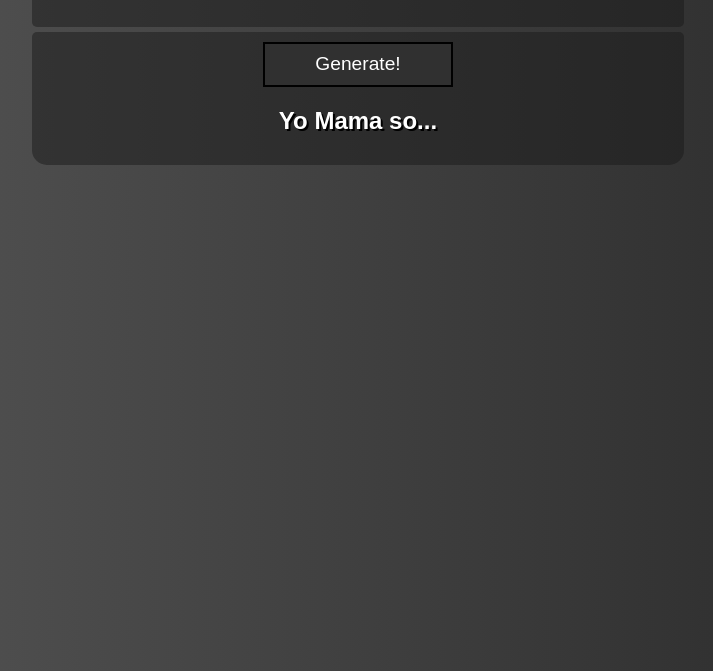
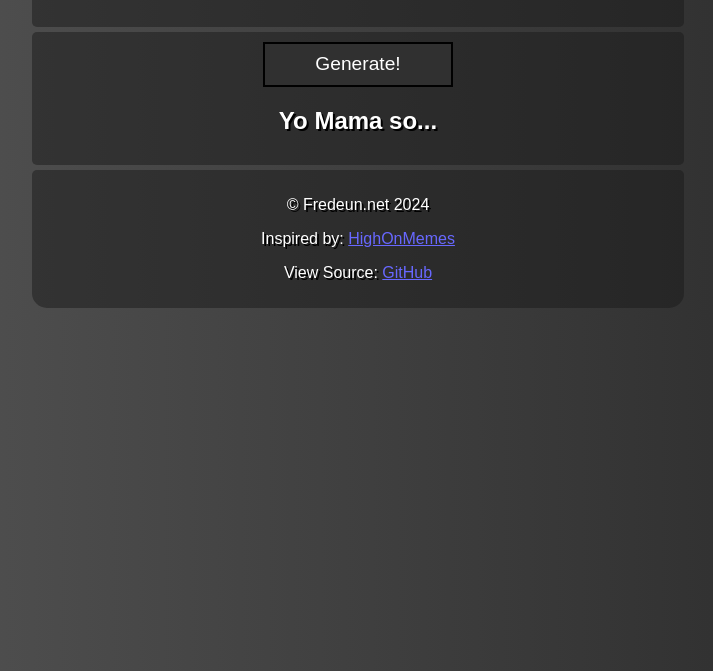
Before and after one commit to IpGa13/yomama, a plain HTML site: page index.html in a window 1280 px wide. Shown: the part 129-800 px from the top of the page, without its empty margins (282-995 px from the left). Drawn offline with Linux system fonts and the light colour scheme.

Commit message:
ok now work is actually done...

```diff
--- a/index.html
+++ b/index.html
@@ -16,6 +16,11 @@
             <input type="button" value="Generate!" onclick="generate()">
             <h2 id="gentextout">Yo Mama so...</h2>
         </div>
+        <div class="footer">
+            <p>© Fredeun.net 2024</p>
+            <p>Inspired by: <a style="text-shadow: none;" href="https://www.youtube.com/@highonmemes8602">HighOnMemes</a></p>
+            <p>View Source: <a style="text-shadow: none;" href="https://github.com/IpGa13/yomama">GitHub</a></p>
+        </div>
     </div>
     <script src="script.js"></script>
 </body>
--- a/style.css
+++ b/style.css
@@ -4,6 +4,10 @@ body {
     color:white;
 
     background: linear-gradient(to left,#272727,#585858);
+}
+
+a {
+    color: rgb(104, 104, 255);
 }
 
 .header {
@@ -15,12 +19,21 @@ body {
     text-align: center;
     vertical-align: middle;
 }
-
+.footer {
+    margin: auto;
+    padding:10px;
+    border-radius: 5px 5px 15px 15px;
+    background-color:rgba(27,27,27,0.5);
+    width: 50%;
+    text-align: center;
+    vertical-align: middle;
+}
 .generator {
     margin: auto;
     margin-top: 5px;
+    margin-bottom: 5px;
     padding:10px;
-    border-radius: 5px 5px 15px 15px;
+    border-radius: 5px 5px 5px 5px;
     background-color:rgba(27,27,27,0.5);
     width: 50%;
     text-align: center;
```
